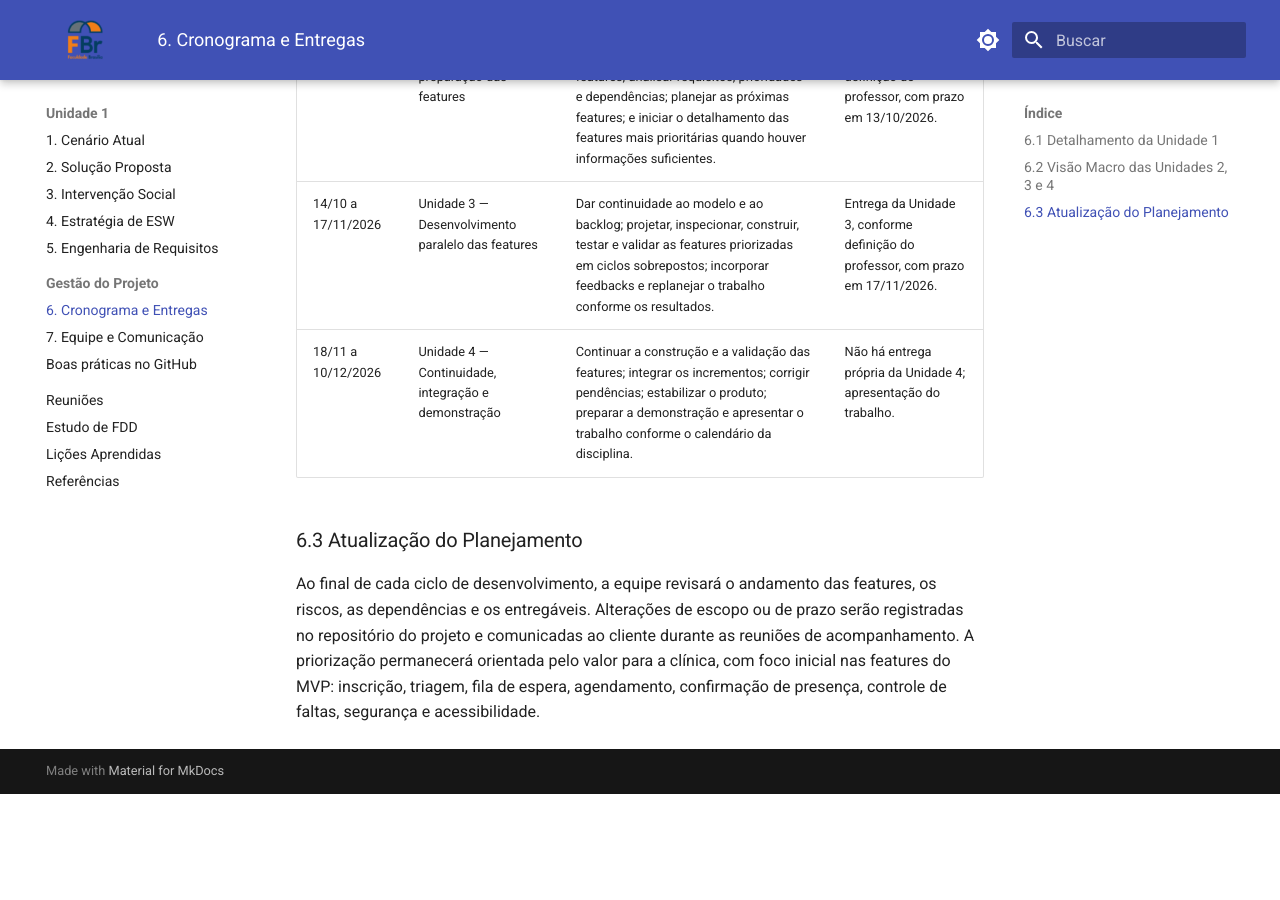
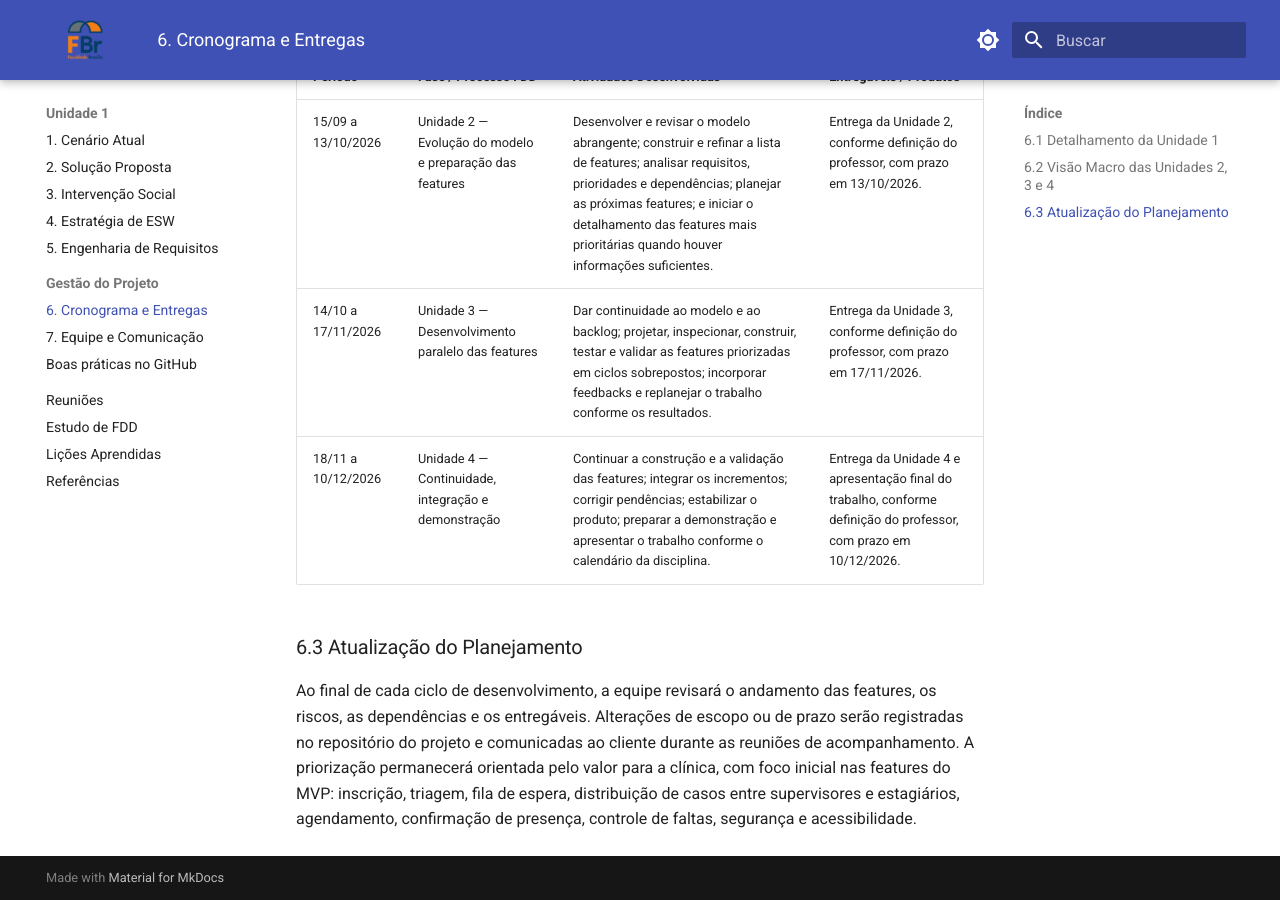
Before and after one commit to mdsreq-fga-unb/REQ-2026.2-T02-ClinicaEscolaFBr, an MkDocs documentation site: the page built from docs/unidade-1/gestao/cronograma.md, in a window 1280 px wide and 900 px high, scrolled down 2089 px. Built offline with MkDocs 1.6.1 and Material for MkDocs 9.7.7, drawn with Linux system fonts in a browser that asks for light colours; before the commit the page ends 2883 px from its top, so only the background shows below that; some of the changed text lies outside the part shown.

Commit message:
docs: corrige entregáveis do cronograma

```diff
--- a/docs/unidade-1/gestao/cronograma.md
+++ b/docs/unidade-1/gestao/cronograma.md
@@ -18,6 +18,7 @@ O planejamento da Clínica Escola FBr segue a abordagem ágil, o ciclo de vida
 | 28/08 a 02/09/2026 | Desenvolvimento da entrega                                                         | Aplicar ajustes, complementar o documento e desenvolver/organizar o conteúdo do GitHub Pages.                                                                                                                               | Documento e GitHub Pages próximos da versão final.                                                                                                     |
 | 03/09/2026         | Entrega do GitHub Pages + revisão                                                  | GitHub Pages pronto para revisão na reunião do grupo. Conferir conteúdo, rastreabilidade e pendências.                                                                                                                      | GitHub Pages completo e revisado.                                                                                                                      |
 | 03/09 a 06/09/2026 | Correções + preparação da apresentação                                             | Corrigir documento e GitHub Pages. Preparar os slides, organizar as falas de cada integrante e ensaiar para respeitar o limite total de 15 minutos.                                                                         | Versão final + apresentação organizada e ensaiada.                                                                                                     |
+| 06/09/2026         | Gravação do vídeo de apresentação                                                  | Gravar o vídeo de apresentação da entrega da Unidade 1, conforme encaminhado na reunião de 03/09/2026.                                                                                                      | Vídeo de apresentação da entrega. [Evidência: Projeto GitHub Pages](../reunioes.md#projeto-github-pages-entrega-slides-e-gravacao-de-video) |
 | 07/09/2026         | Entrega do projeto                                                                 | Finalizar e entregar o projeto, sem novas implementações ou conteúdo pendente.                                                                                                                                              | Projeto entregue e pronto para apresentação.                                                                                                           |
 | 08/09/2026         | Apresentação                                                                       | Realizar a apresentação presencial em sala, com duração total de 15 minutos.                                                                                                                                                | Apresentação concluída.                                                                                                                                |
 
@@ -29,8 +30,8 @@ O planejamento das próximas unidades considera o calendário da disciplina e as
 | ------------------ | -------------------------------------------------------- | ------------------------------------------------------------------------------------------------------------------------------------------------------------------------------------------------------------------------------------------------------------------ | ------------------------------------------------------------------------------- |
 | 15/09 a 13/10/2026 | Unidade 2 — Evolução do modelo e preparação das features | Desenvolver e revisar o modelo abrangente; construir e refinar a lista de features; analisar requisitos, prioridades e dependências; planejar as próximas features; e iniciar o detalhamento das features mais prioritárias quando houver informações suficientes. | Entrega da Unidade 2, conforme definição do professor, com prazo em 13/10/2026. |
 | 14/10 a 17/11/2026 | Unidade 3 — Desenvolvimento paralelo das features        | Dar continuidade ao modelo e ao backlog; projetar, inspecionar, construir, testar e validar as features priorizadas em ciclos sobrepostos; incorporar feedbacks e replanejar o trabalho conforme os resultados.                                                    | Entrega da Unidade 3, conforme definição do professor, com prazo em 17/11/2026. |
-| 18/11 a 10/12/2026 | Unidade 4 — Continuidade, integração e demonstração      | Continuar a construção e a validação das features; integrar os incrementos; corrigir pendências; estabilizar o produto; preparar a demonstração e apresentar o trabalho conforme o calendário da disciplina.                                                       | Não há entrega própria da Unidade 4; apresentação do trabalho.                  |
+| 18/11 a 10/12/2026 | Unidade 4 — Continuidade, integração e demonstração      | Continuar a construção e a validação das features; integrar os incrementos; corrigir pendências; estabilizar o produto; preparar a demonstração e apresentar o trabalho conforme o calendário da disciplina.                                                       | Entrega da Unidade 4 e apresentação final do trabalho, conforme definição do professor, com prazo em 10/12/2026.                  |
 
 ### 6.3 Atualização do Planejamento
 
-Ao final de cada ciclo de desenvolvimento, a equipe revisará o andamento das features, os riscos, as dependências e os entregáveis. Alterações de escopo ou de prazo serão registradas no repositório do projeto e comunicadas ao cliente durante as reuniões de acompanhamento. A priorização permanecerá orientada pelo valor para a clínica, com foco inicial nas features do MVP: inscrição, triagem, fila de espera, agendamento, confirmação de presença, controle de faltas, segurança e acessibilidade.
+Ao final de cada ciclo de desenvolvimento, a equipe revisará o andamento das features, os riscos, as dependências e os entregáveis. Alterações de escopo ou de prazo serão registradas no repositório do projeto e comunicadas ao cliente durante as reuniões de acompanhamento. A priorização permanecerá orientada pelo valor para a clínica, com foco inicial nas features do MVP: inscrição, triagem, fila de espera, distribuição de casos entre supervisores e estagiários, agendamento, confirmação de presença, controle de faltas, segurança e acessibilidade.
```
